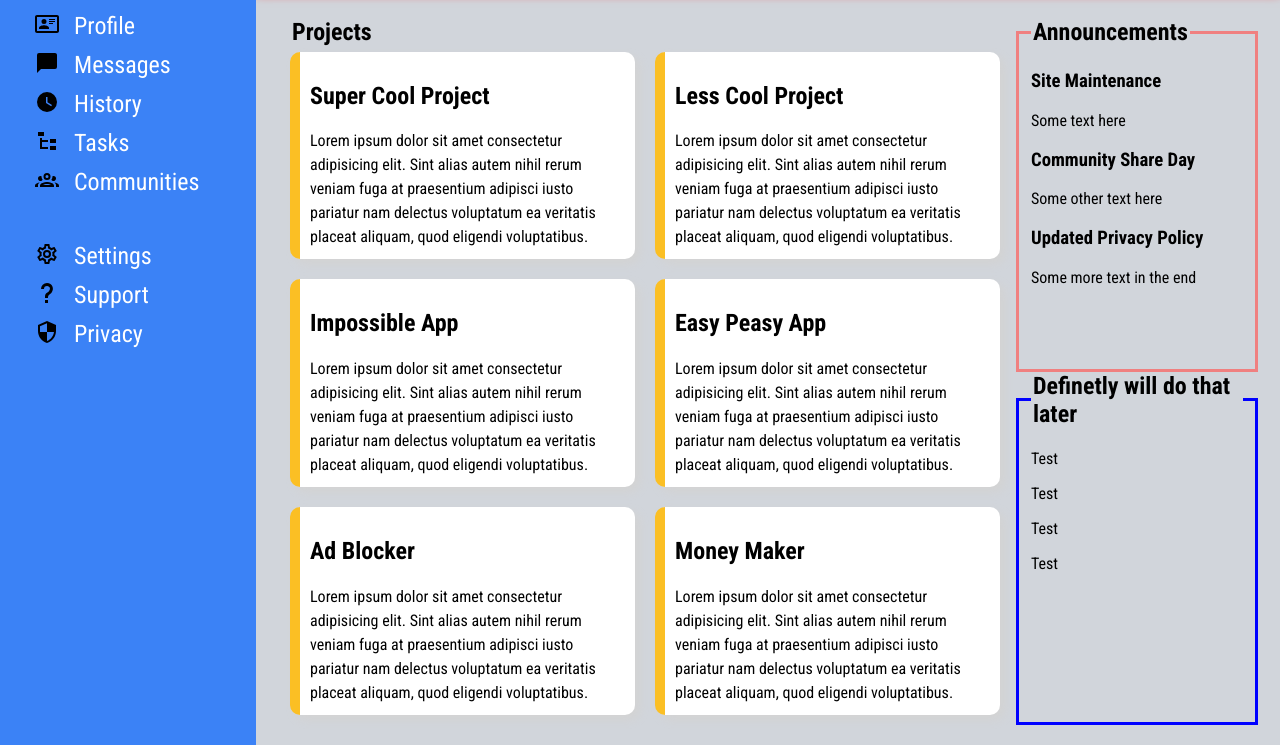
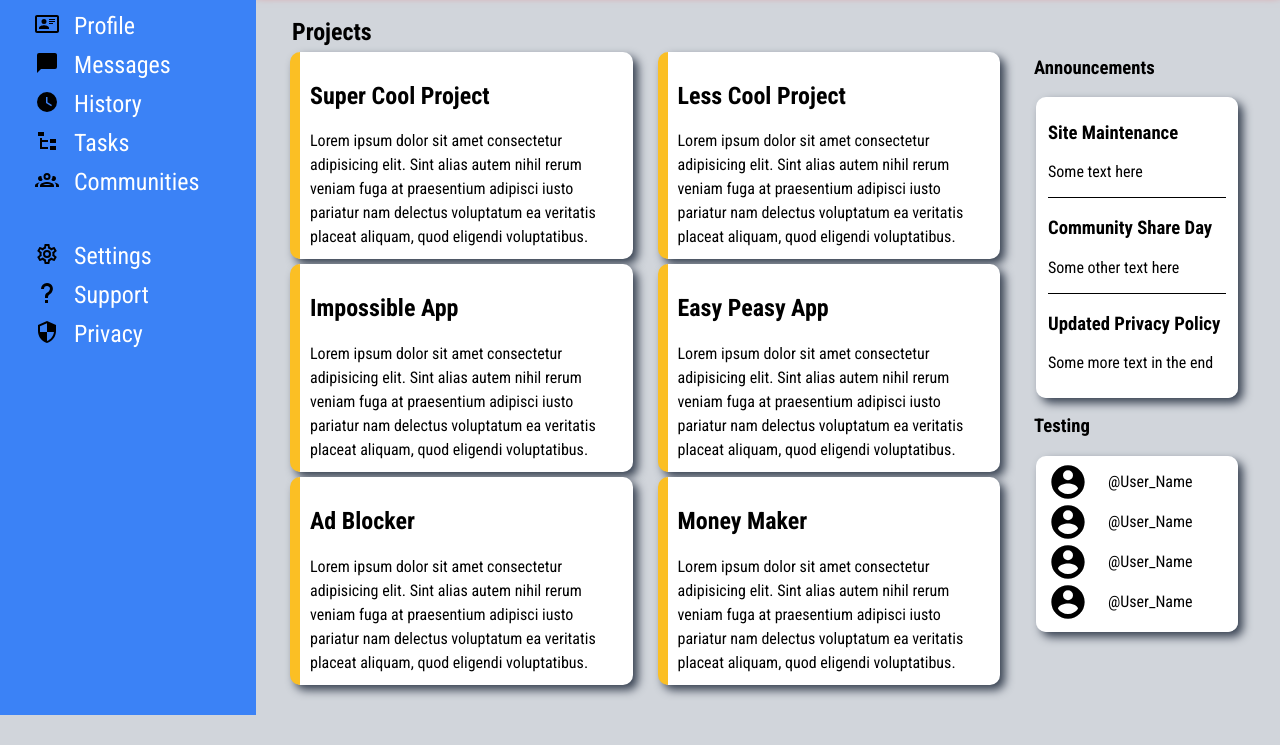
Before and after one commit to VbcVali/Admin-Dashboard, a plain HTML site: page index.html in a window 1280 px wide. Shown: the part 136-881 px from the top of the page. After the commit the page ends 851 px from the top, so only its background shows below. Drawn offline with Linux system fonts and the light colour scheme.

Commit message:
Style right cards / Ready to submit

```diff
--- a/index.html
+++ b/index.html
@@ -120,32 +120,47 @@
                </div>
             </fieldset>
 
-            <fieldset class="announcements">
-                <legend>Announcements</legend>
-                <div>
+            <div class="announcements">
+                <h3>Announcements</h3>
+                <fieldset id="news">
+                    <div class="news">
                         <h3>Site Maintenance</h3>
                         <p>Some text here</p>
                     </div>
 
-                <div>
+                    <div class="news">
                         <h3>Community Share Day</h3>
                         <p>Some other text here</p>
                     </div>
 
-                <div>
+                    <div class="news" id="end">
                         <h3>Updated Privacy Policy</h3>
                         <p>Some more text in the end</p>
                     </div>
                 </fieldset>
+            </div>
 
-            <fieldset class="trending">
-                <legend>Definetly will do that later</legend>
-                <!-- <h1>Definetly will do later</h1> -->
-                <p>Test</p>
-                <p>Test</p>
-                <p>Test</p>
-                <p>Test</p>
+            <div class="trending">
+                <h3>Testing</h3>
+                <fieldset class="users">
+                    <div class="user">
+                        <img src="icons/account-circle.svg" alt="account icon">
+                        <div>@User_Name</div>
+                    </div>
+                    <div class="user">
+                        <img src="icons/account-circle.svg" alt="account icon">
+                        <div>@User_Name</div>
+                    </div>
+                    <div class="user">
+                        <img src="icons/account-circle.svg" alt="account icon">
+                        <div>@User_Name</div>
+                    </div>
+                    <div class="user" id="end">
+                        <img src="icons/account-circle.svg" alt="account icon">
+                        <div>@User_Name</div>
+                    </div>
                 </fieldset>
+            </div>
         </div>
 
     </div>
--- a/style.css
+++ b/style.css
@@ -125,23 +125,9 @@ body {
     display: grid;
     grid-template-columns: 1fr 1fr;
     /* grid-template-rows: auto; */
-    gap: 20px;
+    column-gap: 25px;
+    row-gap: 5px;
 }
-
-
-
-/* Border to see better the content */
-.announcements {
-    border: 3px solid lightcoral;
-}
-
-.trending {
-    grid-column: 2 / -1;
-
-    border: 3px solid blue;
-}
-
-
 
 
 /* Sidebar main style */
@@ -207,7 +193,7 @@ button:hover {
     padding: 10px;
     border-left: 10px solid #fbbf24;
     border-radius: 10px;
-    box-shadow: 5px 5px 10px lightgray;
+    box-shadow: 5px 5px 10px #374151;
     background-color: white;
 }
 
@@ -223,3 +209,59 @@ legend {
 fieldset {
     border: none;
 }
+
+
+
+
+
+.trending {
+    grid-column: 2 / -1;
+}
+
+.announcements,
+.trending {
+    height: 30vh;
+    padding: 20px;
+    display: grid;
+    grid-template-columns: 1fr;
+    margin: 0;
+}
+
+.trending {
+    margin-top: 20px;
+}
+
+.news {
+    height: fit-content;
+
+    border-bottom: 1px solid black;
+}
+
+/* Remove border from the las element in announcements */
+#end {
+    border: none;
+}
+
+#news,
+.users {
+    border-radius: 10px;
+    box-shadow: 5px 5px 10px #374151;
+    background-color: white;
+
+}
+
+/* .users > .user {
+    height: 1em;
+    border: 1px solid #000;
+} */
+
+.user {
+    display: flex;
+    height: 2.5em;
+    gap: 20px;
+}
+
+
+.user > div {
+    align-content: center;
+}
```
Lines whose indentation alone changed are shown as unchanged.
